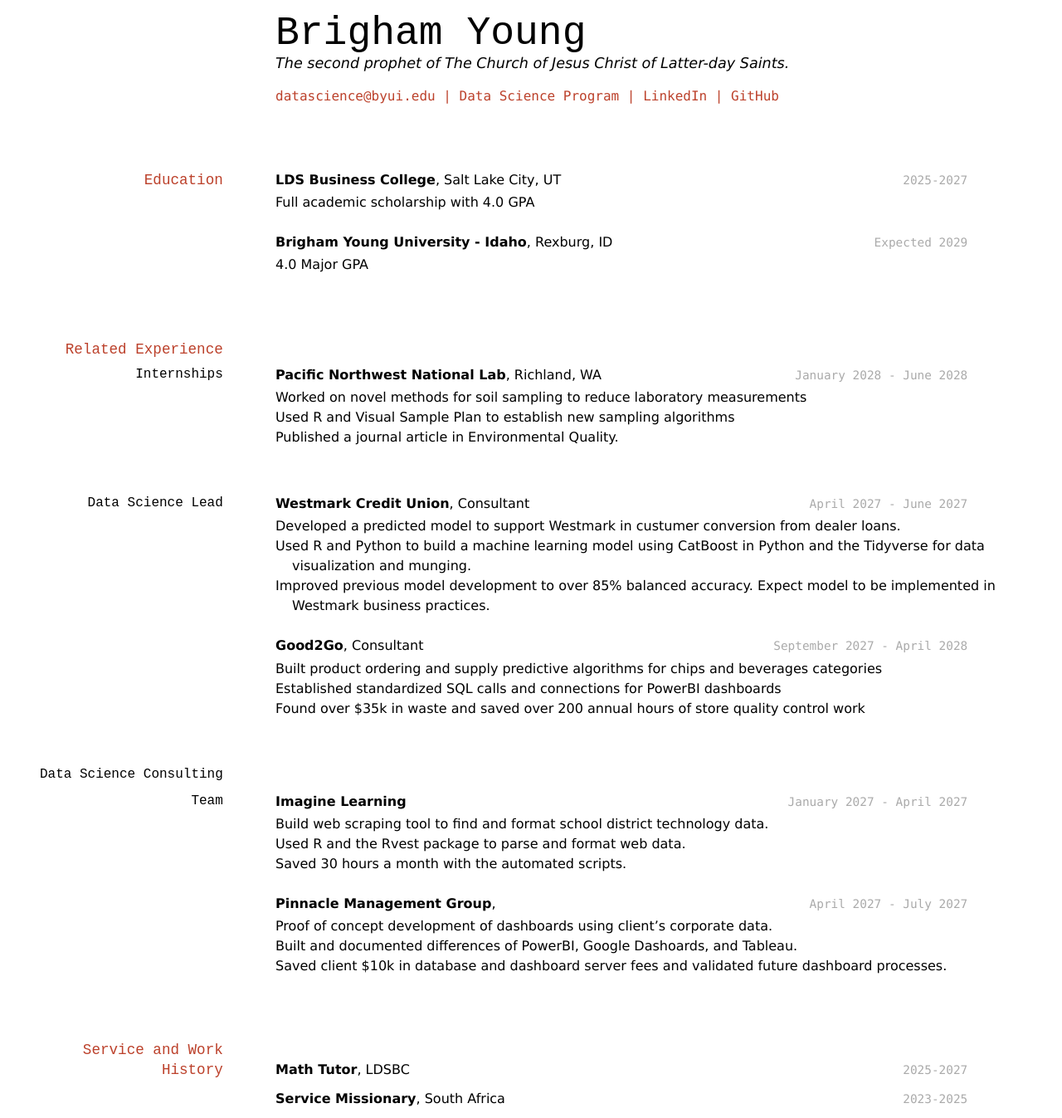
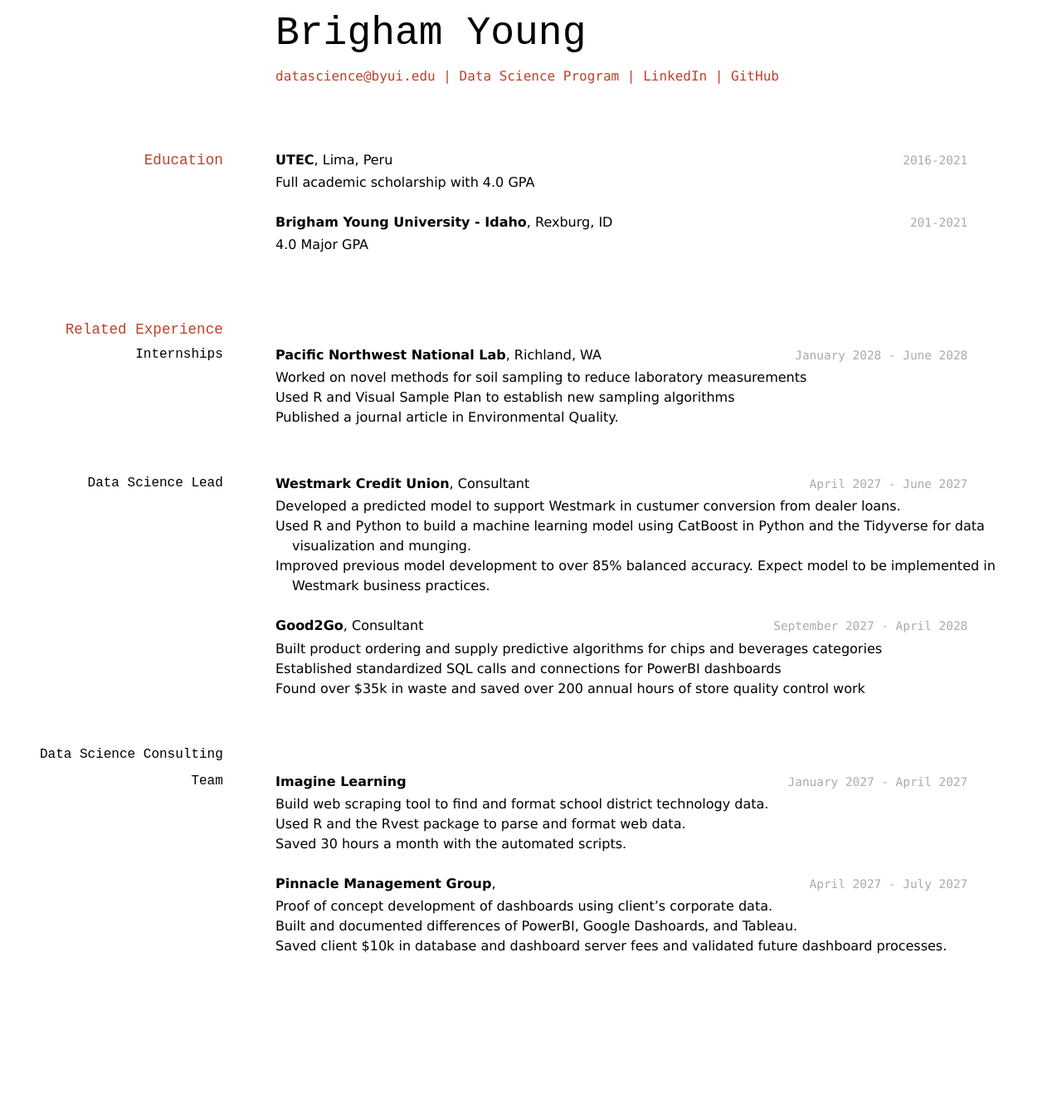
Before and after one commit to leonardoalva98/lalvarino_resume, a Jekyll site: the page built from docs/index.md, in a window 1280 px wide. Shown: the whole page at 83% size. Built offline with Jekyll 4.4.1, drawn with Linux system fonts in a browser that asks for light colours; after the commit the page ends 1176 px from its top, so only the background shows below that.

Commit message:
Update index.md

```diff
--- a/docs/index.md
+++ b/docs/index.md
@@ -1,9 +1,9 @@
 ---
 layout: cv
-title: Brigham Young's Resume
+title: Leonardo Alvarino's Resume
 ---
 # Brigham Young
-The second prophet of The Church of Jesus Christ of Latter-day Saints.
+
 
 <div id="webaddress">
 <a href="datascience@byui.edu">datascience@byui.edu</a>
@@ -16,12 +16,12 @@ The second prophet of The Church of Jesus Christ of Latter-day Saints.
 
 ## Education
 
-`2025-2027`
-__LDS Business College__, Salt Lake City, UT
+`2016-2021`
+__UTEC__, Lima, Peru
 
 - Full academic scholarship with 4.0 GPA
 
-`Expected 2029`
+`201-2021`
 __Brigham Young University - Idaho__, Rexburg, ID
 
 - 4.0 Major GPA
@@ -71,14 +71,7 @@ __Pinnacle Management Group__,
 - Saved client $10k in database and dashboard server fees and validated future dashboard processes.
 
 
-## Service and Work History
 
-`2025-2027`
-__Math Tutor__, LDSBC
-
-
-`2023-2025`
-__Service Missionary__, South Africa
 
 
 
```
